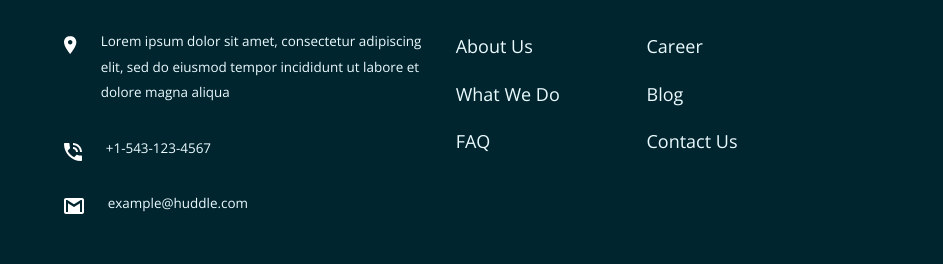
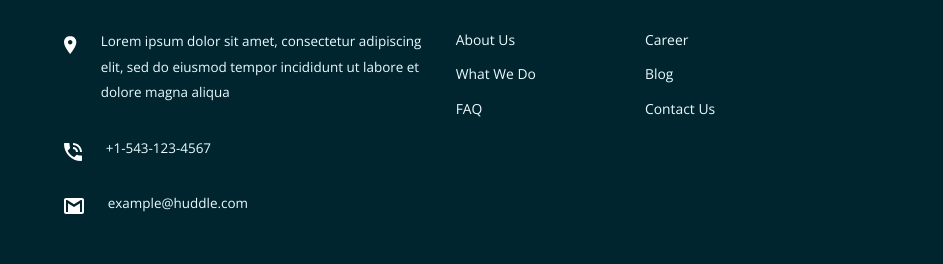
Before and after one commit to DarkFM/Huddle-landing-page-2, a plain HTML site: page index.html in a window 1280 px wide. Shown: the part 2351-2615 px from the top of the page, 0-943 px from the left. Drawn offline with nearby package versions, Linux system fonts and the light colour scheme.

Commit message:
added extra break points for footer links

```diff
--- a/styles.css
+++ b/styles.css
@@ -425,13 +425,15 @@ footer small {
   .navigation-links {
     display: flex;
     flex-flow: column wrap;
-    height: 130px;
+    /* max-height: 170px; */
     justify-content: space-evenly;
+    align-items: stretch;
   }
 
   .navigation-links > a {
     margin-top: 1em;
-    font-size: 1em;
+    font-size: calc(0.5vw + 0.78em);
+    font-size: 1.1em;
   }
 
   .navigation-links > a:nth-child(1),
@@ -453,3 +455,12 @@ footer small {
   }
 
 }
+
+@media (min-width: 500px), (min-width: 600px ) {
+  .navigation-links {
+    height: 90px;
+    font-size: 0.7em;
+  }
+
+
+}
```
